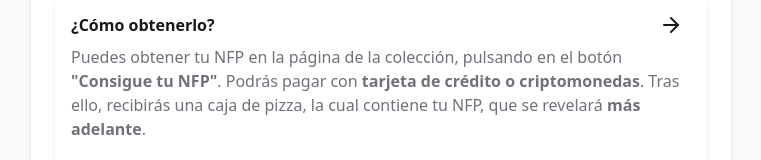
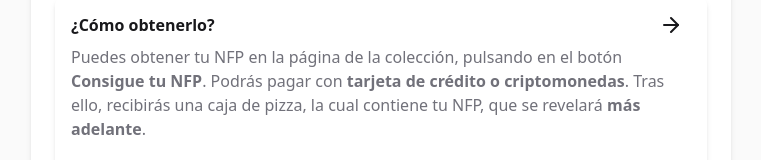
Before and after one commit to IgnacioNavarro/NFPLanding, a Next.js app in the folder nfp/: page / in a window 1280 px wide. Both pictures are taken after a click on the heading "¿Cómo obtenerlo?". Shown: the part 1243-1403 px from the top of the page, without its empty margins (259-1020 px from the left). Built offline with nearby package versions, Linux system fonts and the light colour scheme.

Commit message:
fixed deploy

```diff
--- a/nfp/src/app/page.js
+++ b/nfp/src/app/page.js
@@ -164,7 +164,7 @@ export default function Component() {
                 </svg>
               </summary>
               <p className="mt-2 text-zinc-500 dark:text-zinc-400">
-                Puedes obtener tu NFP en la página de la colección, pulsando en el botón <b>"Consigue tu NFP"</b>. Podrás pagar con <b>tarjeta de crédito o criptomonedas</b>.
+                Puedes obtener tu NFP en la página de la colección, pulsando en el botón <b>Consigue tu NFP</b>. Podrás pagar con <b>tarjeta de crédito o criptomonedas</b>.
                 Tras ello, recibirás una caja de pizza, la cual contiene tu NFP, que se revelará <b>más adelante</b>.
               </p>
             </details>
```
